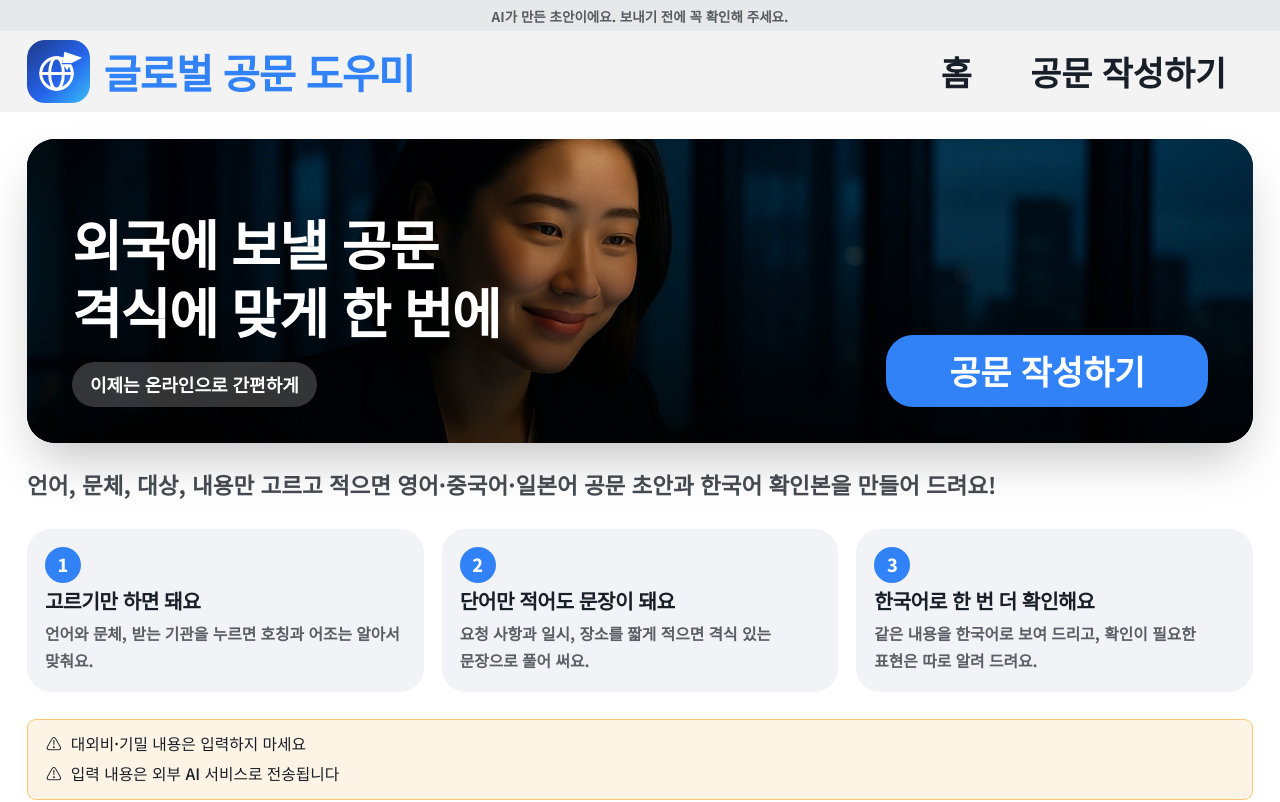
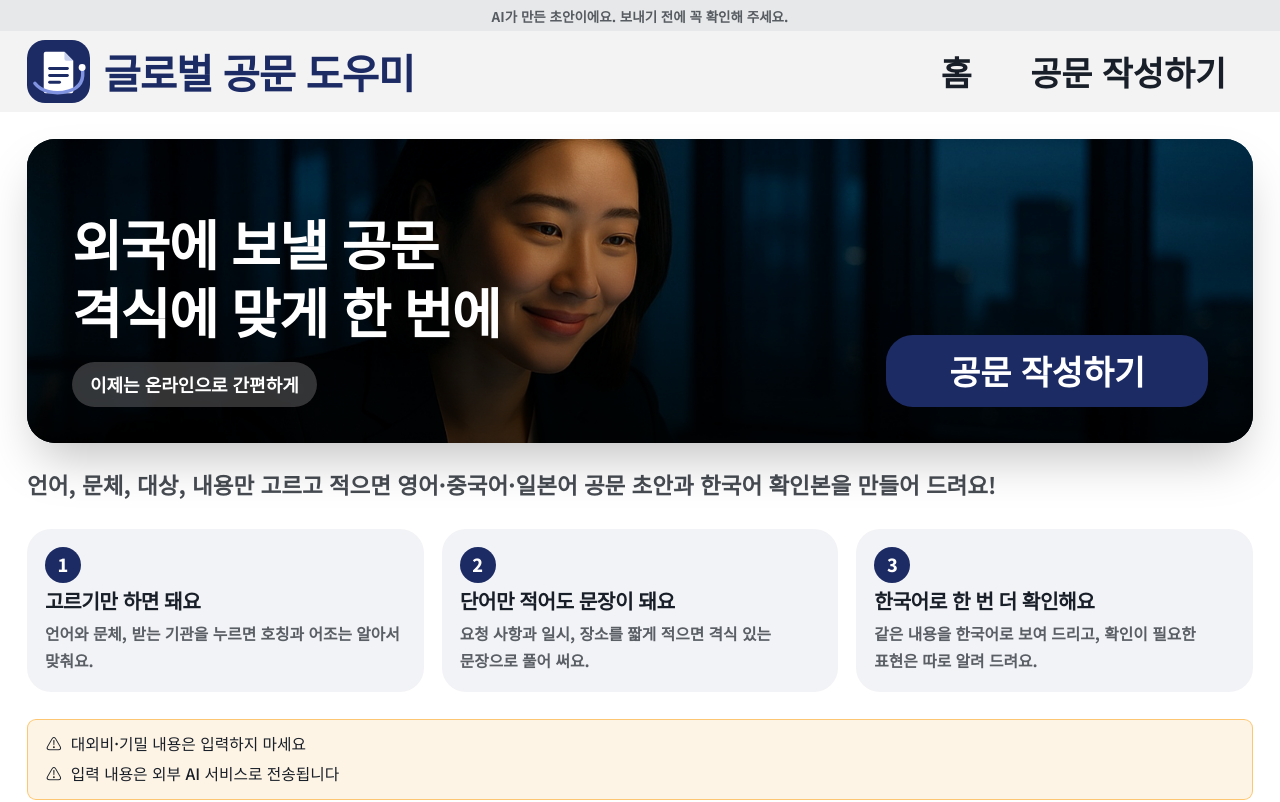
Before and after one commit to kimminseo-pixel/global-letter-helper, a Next.js app: page / in a window 1280 px wide. Shown: the top 802 px of the page. Built offline with nearby package versions, Linux system fonts and the light colour scheme.

Commit message:
강조색을 남색으로 변경하고 로고를 남색 바탕의 공문·궤도 모양으로 교체

```diff
--- a/app/globals.css
+++ b/app/globals.css
@@ -3,7 +3,7 @@
 :root {
   --background: #ffffff;
   --foreground: #191f28;
-  --accent: #3182f6;
+  --accent: #1d2b64;
   --accent-foreground: #ffffff;
 }
 
@@ -20,7 +20,7 @@
   :root {
     --background: #0a0a0a;
     --foreground: #ededed;
-    --accent: #4593fc;
+    --accent: #8fa2ee;
     --accent-foreground: #0a0a0a;
   }
 }
```
Also changed, not shown: public/logo.svg.
